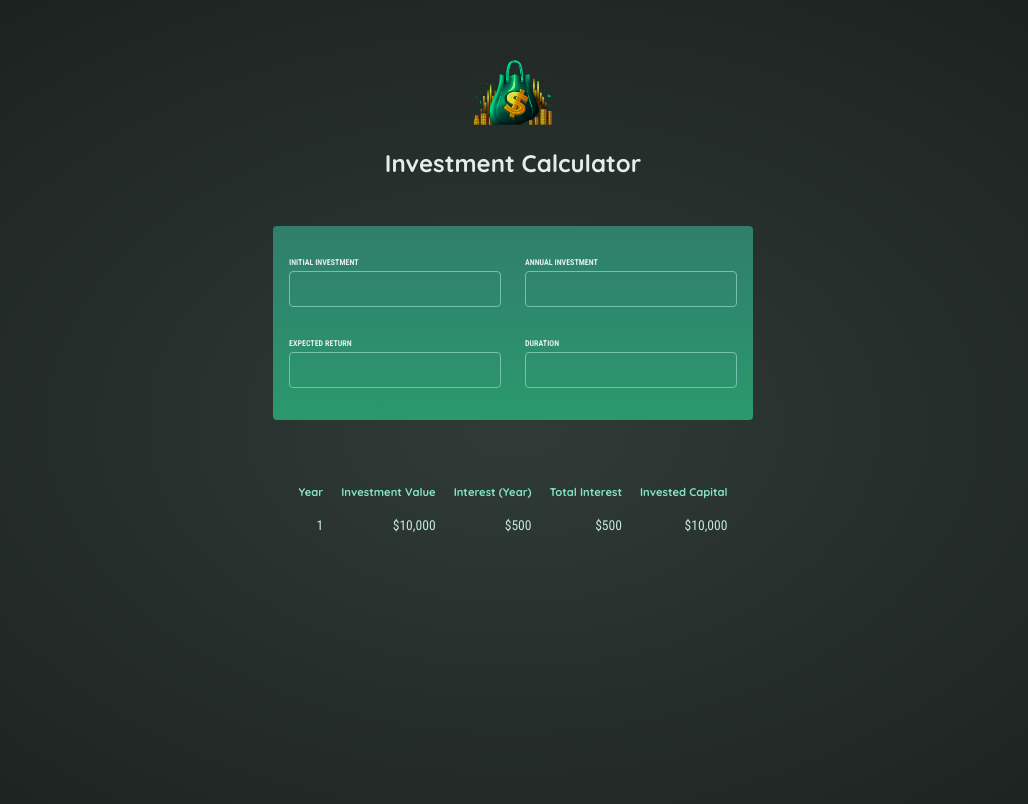
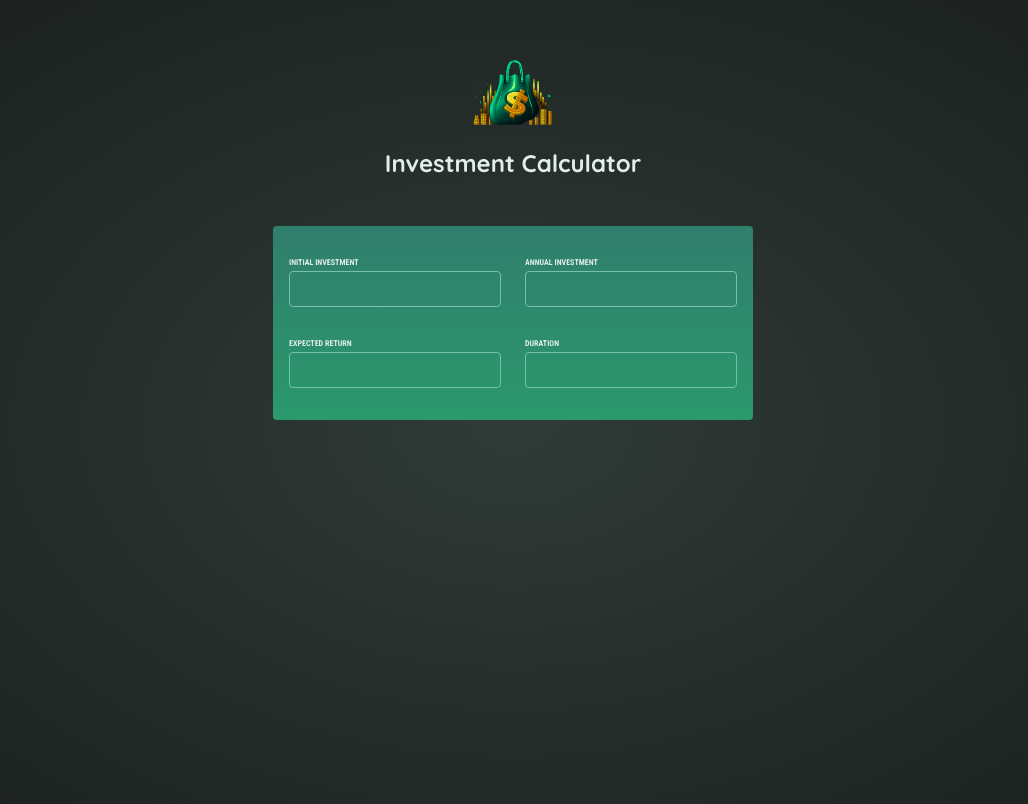
Before and after one commit to NikSyan/investment-calculator-react, a React (Vite) app: page / in a window 1280 px wide. Shown: the top 804 px of the page, without its empty margins (127-1155 px from the left). Built offline with nearby package versions, Linux system fonts and the light colour scheme.

Commit message:
Add feature updating numbers and calculating values

```diff
--- a/src/App.jsx
+++ b/src/App.jsx
@@ -1,13 +1,31 @@
+import { useState } from "react";
 import Header from "./components/Header";
 import InputBody from "./components/InputBody";
 import OutputTable from "./components/OutputTable";
+import { calculateInvestmentResults } from "./util/investment.js"
 
 function App() {
+  const [investData, setInvestData] = useState({
+    initialInvestment: 0,
+    annualInvestment: 0,
+    expectedReturn: 0,
+    duration: 0
+  });
+
+  const handleData = (updatedData) => {
+    setInvestData(prev => {
+      const newData = { ...prev, ...updatedData };
+      const data = calculateInvestmentResults(newData);
+      console.log(data);
+      return newData;
+    });
+  }
+
   return (
     <>
       <Header />
-      <InputBody />
-      <OutputTable />
+      <InputBody investData={investData} onHandleUpdates={handleData} />
+      {/* <OutputTable /> */}
     </>
   )
 }
--- a/src/components/InputBody.jsx
+++ b/src/components/InputBody.jsx
@@ -1,24 +1,36 @@
-export default function InputBody() {
+export default function InputBody({ investData, onHandleUpdates }) {
+
+  function handleInputChange(event) {
+    const { name, value } = event.target;
+
+    const updatedData = {
+      ...investData,
+      [name]: value
+    }
+
+    onHandleUpdates(updatedData);
+  }
+
   return (
     <section id="user-input">
       <div className="input-group">
         <p>
           <label>INITIAL INVESTMENT</label>
-          <input type="number" required/>
+          <input name="initialInvestment" type="number" required onChange={handleInputChange}/>
         </p>
         <p>
           <label>ANNUAL INVESTMENT</label>
-          <input type="number" required />
+          <input name="annualInvestment" type="number" required onChange={handleInputChange}/>
         </p>
       </div>
-      <div class="input-group">
+      <div className="input-group">
         <p>
           <label>EXPECTED RETURN</label>
-          <input type="number" required/>
+          <input name="expectedReturn" type="number" required onChange={handleInputChange}/>
         </p>
         <p>
           <label>DURATION</label>
-          <input type="number" required />
+          <input name="duration" type="number" required onChange={handleInputChange}/>
         </p>
       </div>
     </section>
--- a/src/components/OutputTable.jsx
+++ b/src/components/OutputTable.jsx
@@ -1,4 +1,5 @@
-export default function OutputTable({  }) {
+export default function OutputTable({ data }) {
+
   return (
     <section>
       <table id="result">
@@ -12,13 +13,13 @@ export default function OutputTable({  }) {
           </tr>
         </thead>
         <tbody>
-          <tr>
-            <td>1</td>
-            <td>$10,000</td>
-            <td>$500</td>
-            <td>$500</td>
-            <td>$10,000</td>
-          </tr>
+          {data.map((row, rowIndex) => (
+            <tr key={rowIndex}>
+              {row.map((col, colIndex) => (
+                <td key={colIndex}>{col}</td>
+              ))}
+            </tr>
+          ))}
         </tbody>
       </table>
     </section>
```
